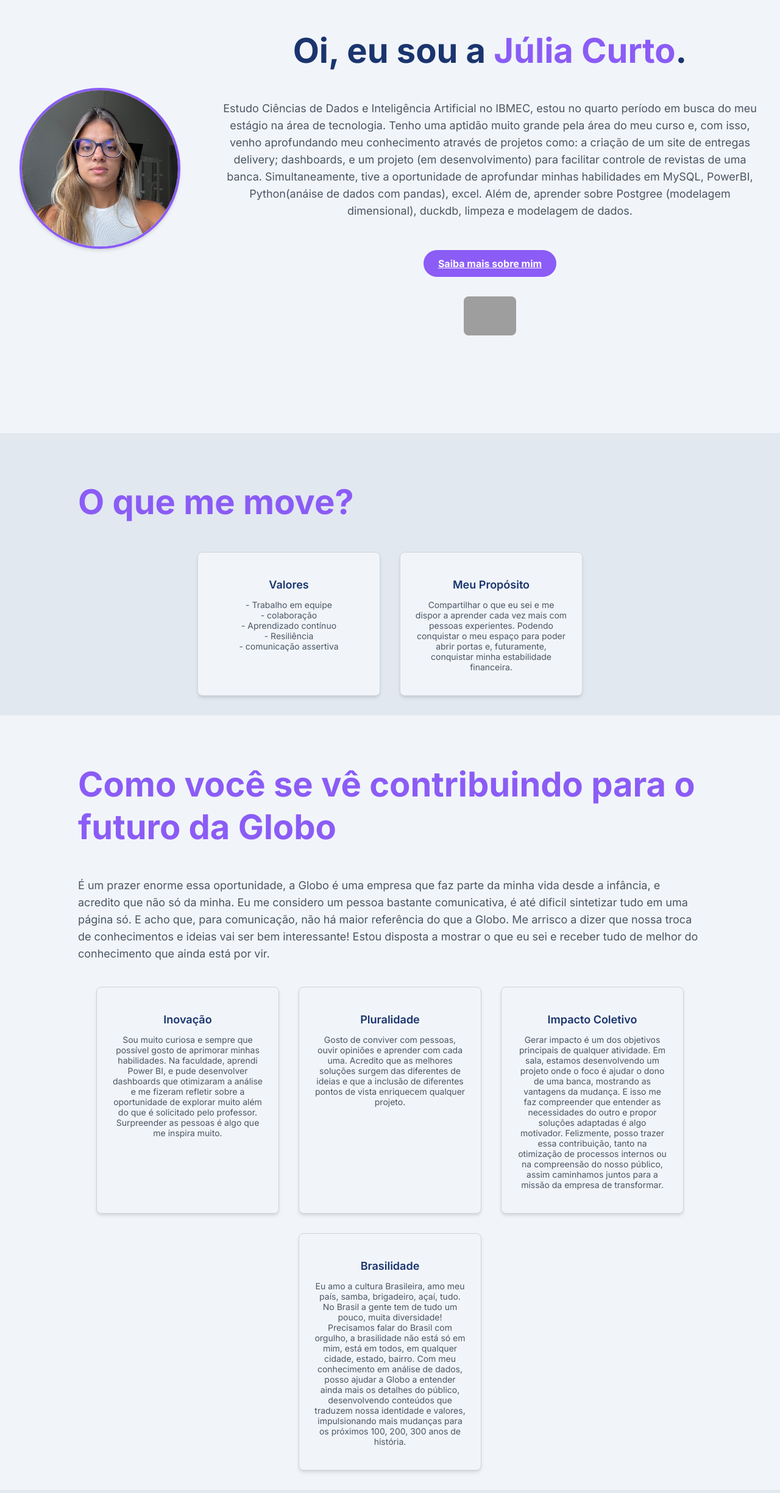
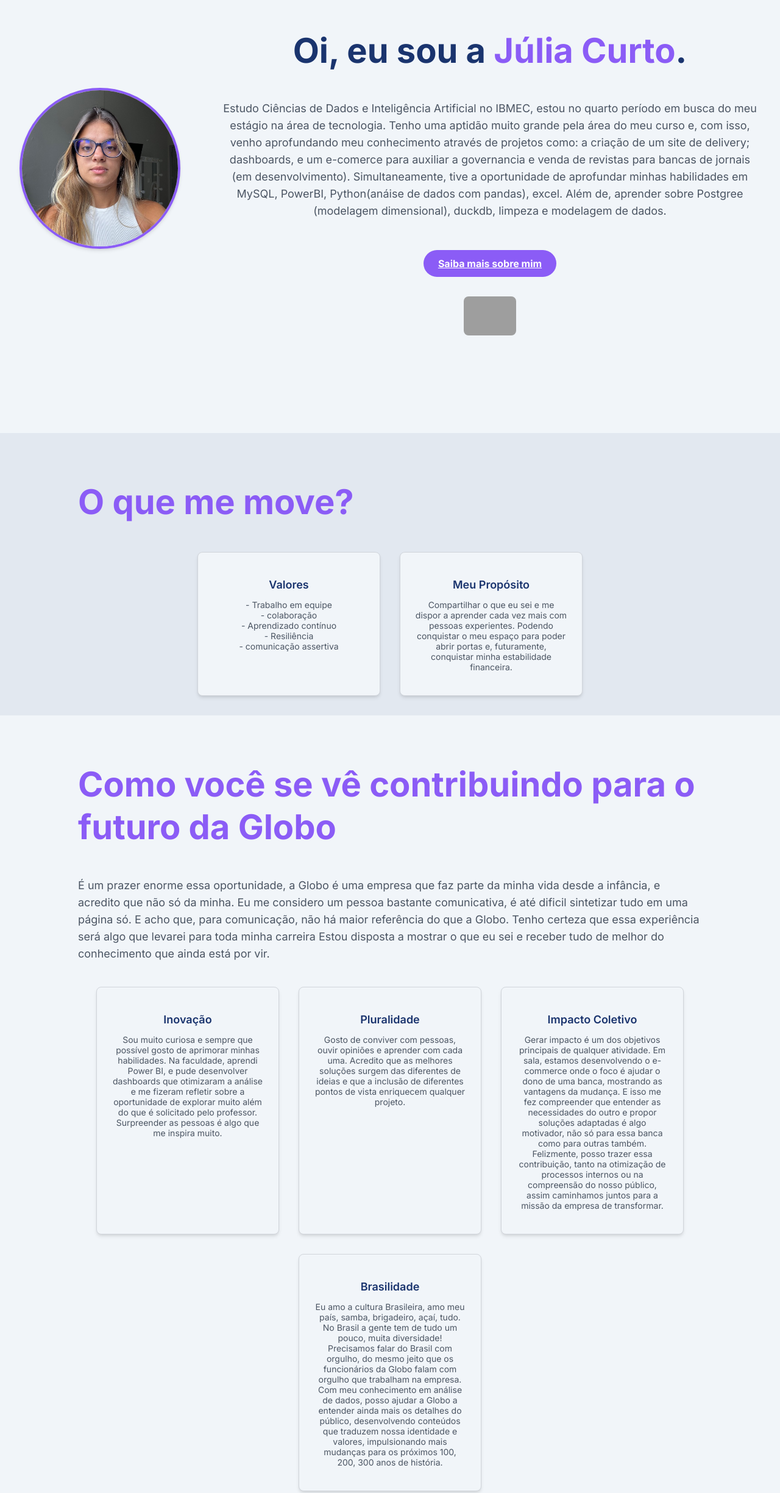
Before and after one commit to curtojulia/ONE-PAGE, a plain HTML site: page index.html in a window 1280 px wide. Shown: the part 154-2602 px from the top of the page at 61% size. Drawn offline with Linux system fonts and the light colour scheme; grey boxes are pictures that could not be loaded.

Commit message:
ajustes final

```diff
--- a/index.html
+++ b/index.html
@@ -27,12 +27,12 @@
                 <p class="subtitulo">
                     Estudo Ciências de Dados e Inteligência Artificial no IBMEC, estou no quarto período em busca do meu
                     estágio na área de tecnologia. Tenho uma aptidão muito grande pela área do meu curso e, com isso,
-                    venho aprofundando meu conhecimento através de projetos como: a criação de um site de entregas
-                    delivery; dashboards, e um projeto (em desenvolvimento) para facilitar controle de revistas de uma
-                    banca. Simultaneamente, tive a oportunidade de aprofundar minhas habilidades em MySQL, PowerBI,
+                    venho aprofundando meu conhecimento através de projetos como: a criação de um site de
+                    delivery; dashboards, e um e-comerce para auxiliar a governancia e venda de revistas para bancas de
+                    jornais (em desenvolvimento). Simultaneamente, tive a oportunidade de aprofundar minhas habilidades
+                    em MySQL, PowerBI,
                     Python(anáise de dados com pandas), excel. Além de, aprender sobre Postgree (modelagem dimensional),
-                    duckdb,
-                    limpeza e modelagem de dados.
+                    duckdb, limpeza e modelagem de dados.
                 </p>
                 <div class="mt-6">
                     <a href="#o-que-me-move" class="btn">
@@ -82,8 +82,9 @@
                 É um prazer enorme essa oportunidade, a Globo é uma empresa que faz parte da minha vida
                 desde a infância, e acredito que não só da minha. Eu me considero um pessoa bastante comunicativa,
                 é até dificil sintetizar tudo em uma página só. E acho que, para comunicação,
-                não há maior referência do que a Globo. Me arrisco a dizer que nossa troca de conhecimentos
-                e ideias vai ser bem interessante! Estou disposta a mostrar o que eu sei e receber tudo de melhor do
+                não há maior referência do que a Globo. Tenho certeza que essa experiência será algo que levarei para
+                toda minha carreira
+                Estou disposta a mostrar o que eu sei e receber tudo de melhor do
                 conhecimento que ainda está por vir.
             </p>
             <div class="grid-cards">
@@ -112,12 +113,12 @@
                     <h3 class="card-title">Impacto Coletivo</h3>
                     <p class="card-text">
                         Gerar impacto é um dos objetivos principais de qualquer atividade.
-                        Em sala, estamos desenvolvendo um projeto onde o
-                        foco é ajudar o dono de uma banca, mostrando as vantagens da mudança. E isso me faz compreender
-                        que entender as necessidades do outro e propor soluções adaptadas é algo motivador. Felizmente,
+                        Em sala, estamos desenvolvendo o e-commerce onde o
+                        foco é ajudar o dono de uma banca, mostrando as vantagens da mudança. E isso me fez compreender
+                        que entender as necessidades do outro e propor soluções adaptadas é algo motivador, não só para
+                        essa banca como para outras também. Felizmente,
                         posso trazer essa contribuição, tanto na otimização de processos internos ou na compreensão do
-                        nosso público,
-                        assim caminhamos juntos para a missão da empresa de transformar.
+                        nosso público, assim caminhamos juntos para a missão da empresa de transformar.
                     </p>
                 </div>
                 <div class="card secao-secundaria">
@@ -126,8 +127,8 @@
                         Eu amo a cultura Brasileira, amo meu país, samba, brigadeiro,
                         açaí, tudo. No Brasil a gente tem de tudo um pouco,
                         muita diversidade! Precisamos falar do Brasil com orgulho,
-                        a brasilidade não está só em mim, está em todos, em qualquer cidade,
-                        estado, bairro. Com meu conhecimento em análise de dados,
+                        do mesmo jeito que os funcionários da Globo falam com orgulho que trabalham na empresa.
+                        Com meu conhecimento em análise de dados,
                         posso ajudar a Globo a entender ainda mais os detalhes do público,
                         desenvolvendo conteúdos que traduzem nossa identidade e valores,
                         impulsionando mais mudanças para os próximos 100, 200, 300 anos de história.
@@ -162,7 +163,7 @@
                 <div class="card bg-[#f1f5f9]">
                     <h3 class="card-title texto-globo">Projetos</h3>
                     <p class="card-text">
-                        Realizei projetos acadêmicos como: projeto de extensão (criação de um site de entregas delivery
+                        Realizei projetos acadêmicos como: projeto de extensão (criação de um site de delivery
                         para Ilha Primeira),
                         dashboard (análise de dados de vendas de um depósito, e análise de dados do campeonato
                         Brasileiro de Futebol),
```
